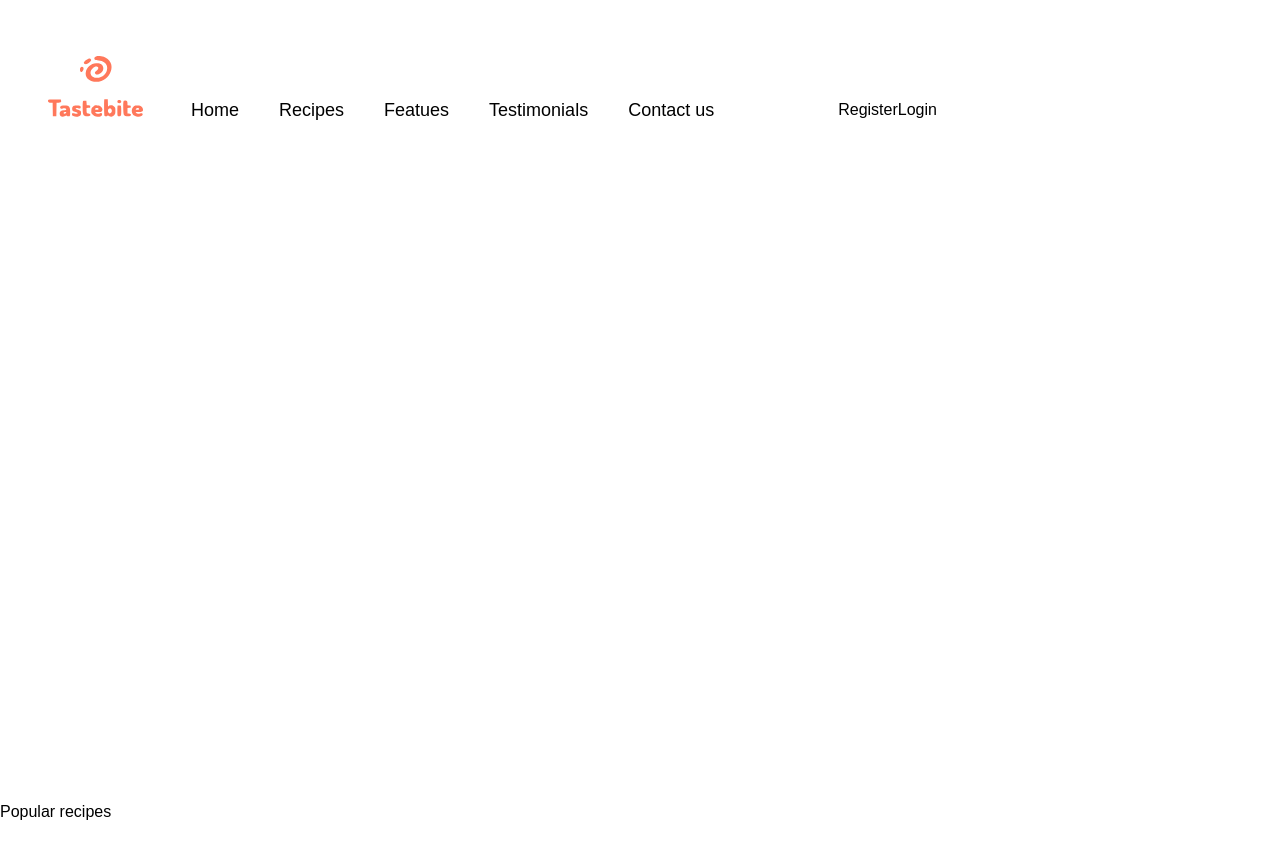
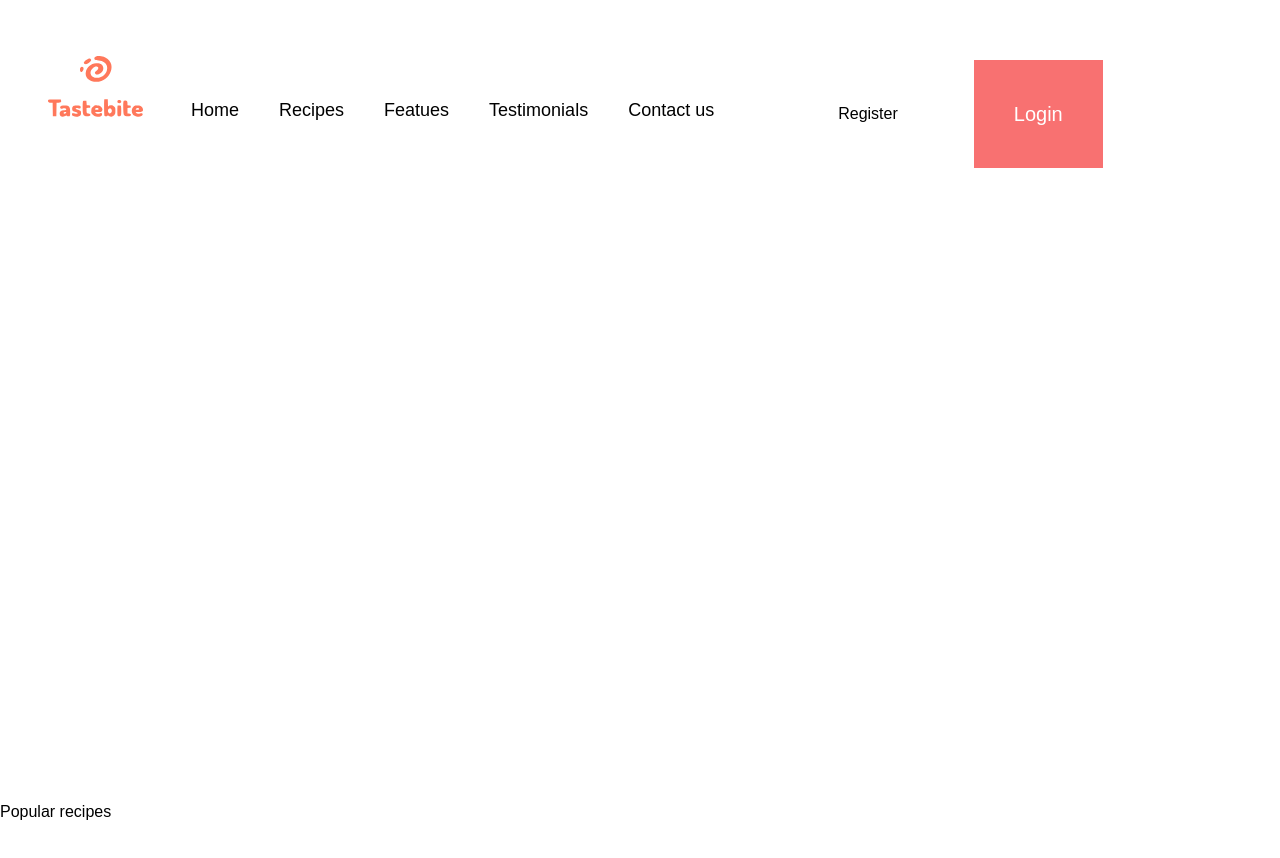
Before and after one commit to DennohKim/Tastebite-Recipe-App, a React (Create React App) app in the folder tastebite-client/: page / in a window 1280 px wide. Shown: the top 858 px of the page. Built offline with nearby package versions, Linux system fonts and the light colour scheme.

Commit message:
style:styled my button

```diff
--- a/tastebite-client/src/components/TopNav.js
+++ b/tastebite-client/src/components/TopNav.js
@@ -17,8 +17,8 @@ export default function TopNav() {
                 <li className='mr-10 hover:text-yellow-300'>Contact us</li>
             </ul>
         </div>
-        <button>Register</button>
-        <button>Login</button>
+        <button className='mr-16'>Register</button>
+        <button className='mr-16 bg-red-400 text-white text-xl p-10 rounded-none -sm m-3'>Login</button>
     </div>
   )
 }
```
